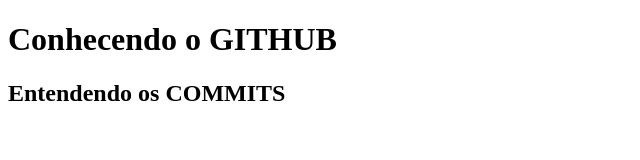
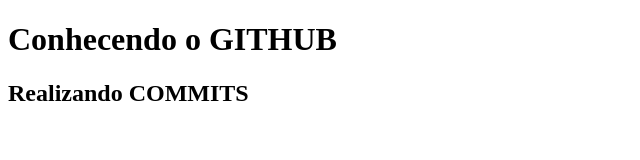
Before and after one commit to VitorPalermo/atividade2, a plain HTML site: page index.html in a window 1280 px wide. Shown: the whole page, without its empty margins (0-640 px from the left). Drawn offline with Linux system fonts and the light colour scheme.

Commit message:
Revert "Atualizado Títulos dos COMMITS"
This reverts commit 4c9b0c743ea95b75820113e646800e28a1d4bf33.

```diff
--- a/index.html
+++ b/index.html
@@ -7,7 +7,7 @@
 
 <body>
     <h1>Conhecendo o GITHUB</h1>
-    <H2>Entendendo os COMMITS</H2>
+    <H2>Realizando COMMITS</H2>
 
 
 </body>
```
